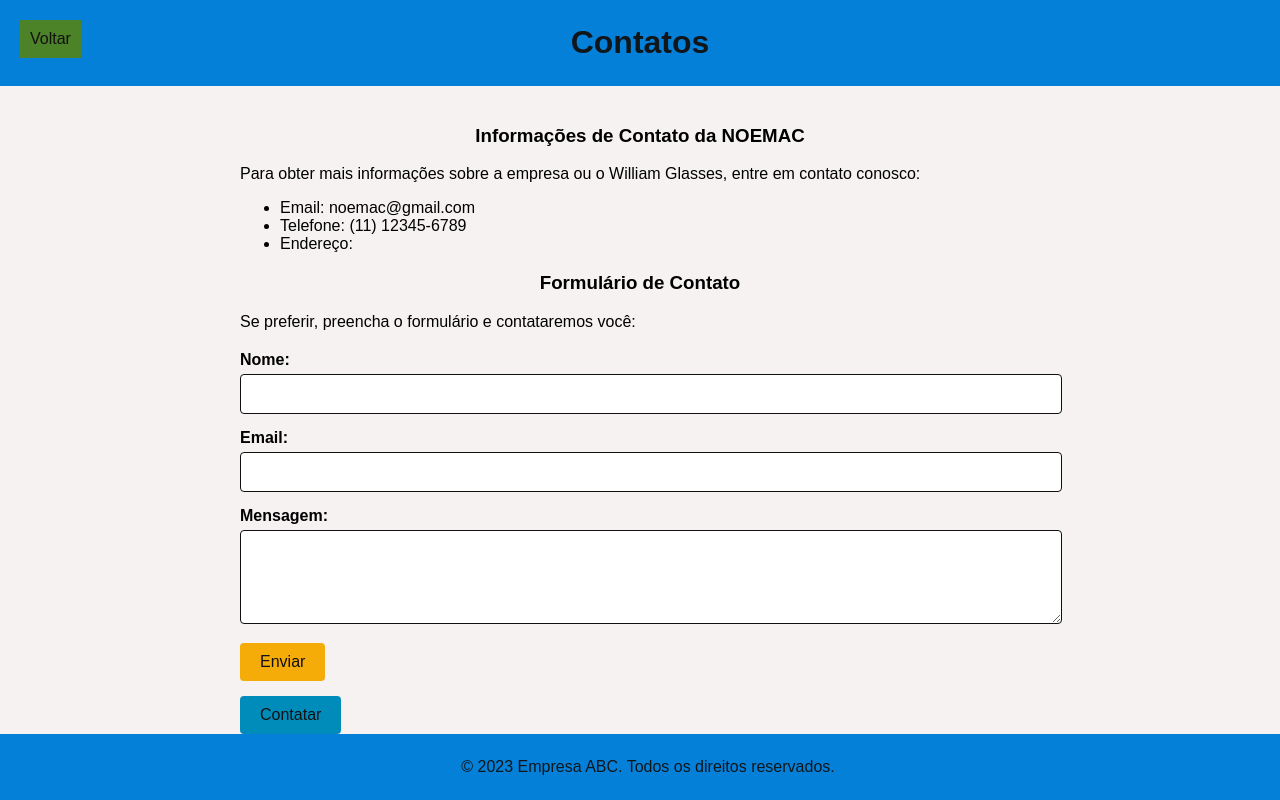
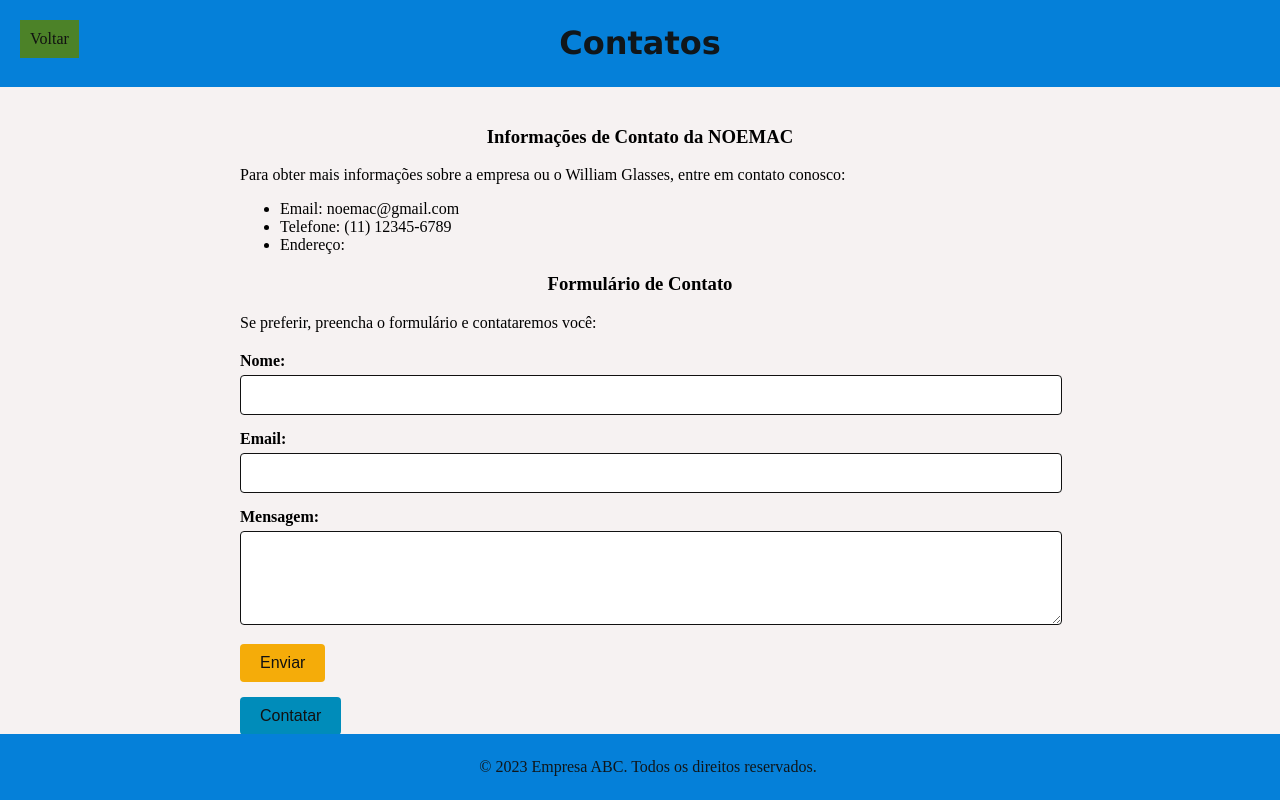
Before and after one commit to GhostFacings1171/Noemac, a plain HTML site: page contatos.html in a window 1280 px wide. Drawn offline with Linux system fonts and the light colour scheme.

Commit message:
Update contatos.html

```diff
--- a/contatos.html
+++ b/contatos.html
@@ -7,10 +7,13 @@
   <style>
     /* Estilos básicos para melhorar a aparência */
     body {
-      font-family: Arial, sans-serif;
+      font-family: 'Times New Roman', Times, serif;
       margin: 0;
       padding: 0;
       background-color: #F6F2F2;
+    }
+    h1{
+      font-family: 'Lucida Sans', 'Lucida Sans Regular', 'Lucida Grande', 'Lucida Sans Unicode', Geneva, Verdana, sans-serif;
     }
     header {
       background-color: #0580D9;
```
